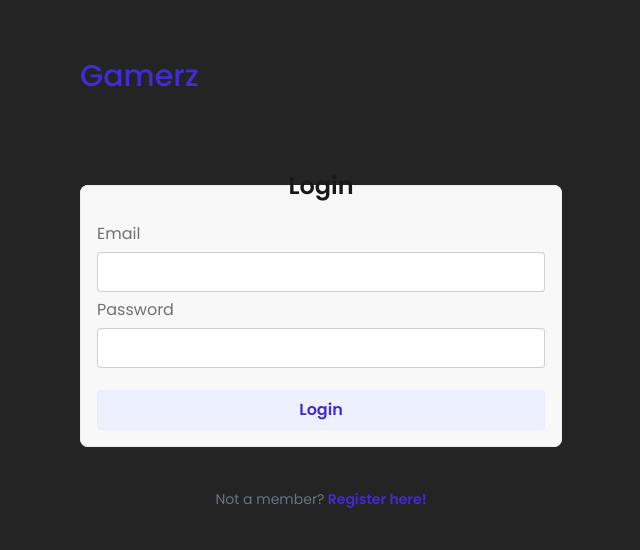
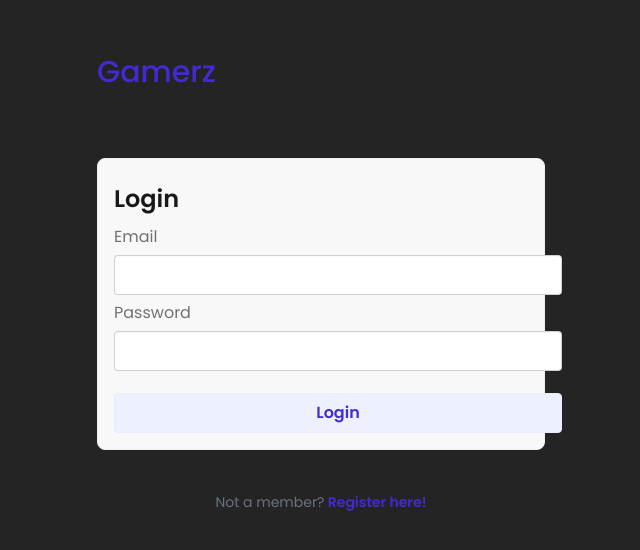
Before and after one commit to 2024-devops-alt-dist/gamerz-mc-yc, a React (Vite) app in the folder gamerz-front/: page /login in a window 1280 px wide. Shown: the part 102-652 px from the top of the page, without its empty margins (319-959 px from the left). Built offline with nearby package versions, Linux system fonts and the light colour scheme.

Commit message:
feature :  login connection api

```diff
--- a/gamerz-front/src/App.css
+++ b/gamerz-front/src/App.css
@@ -4,7 +4,7 @@
 
 @plugin "daisyui/theme" {
   name: "dark";
-  default: false;
+  /*default: false;*/
   prefersdark: false;
   color-scheme: "dark";
   --color-base-100: oklch(25.33% 0.016 252.42);
--- a/gamerz-front/src/components/Login.tsx
+++ b/gamerz-front/src/components/Login.tsx
@@ -1,21 +1,29 @@
 import { Link } from "react-router-dom"
+import { useForm } from 'react-hook-form'
+import register from "./Register.tsx";
 
 function Login() {
+
+    const { handleSubmit, formState: { errors }} = useForm()
 
     return (
         <>
             <div className="flex min-h-full flex-col justify-center px-6 py-12 lg:px-8">
-                <fieldset className="fieldset w-md bg-base-200 border border-base-300 p-4 rounded-box">
+                <form className="fieldset w-md bg-base-200 border border-base-300 p-4 rounded-box" onSubmit={handleSubmit()}>
                     <legend className="fieldset-legend text-2xl">Login</legend>
 
                     <label className="fieldset-label text-base">Email</label>
-                    <input type="email" className="input w-md" placeholder="Email" />
+                    <input  {...register('email', {required : true, message: "l'email est obligatoire"})} type="email" className="input w-md" placeholder="Email" />
+                    {errors.email && errors.email.type === "required" &&
+                        <div className="text-error text-xs font-extralight italic"> {errors.email.message} </div>}
 
                     <label className="fieldset-label text-base">Password</label>
-                    <input type="password" className="input w-md" placeholder="Password" />
+                    <input {...register('password', {required: true})} type="password" className="input w-md" placeholder="Password" />
+                    {errors.password &&
+                        <div className="text-error text-xs font-extralight italic"> {errors.password.message} </div>}
 
                     <button className="btn btn-soft btn-primary text-base mt-4">Login</button>
-                </fieldset>
+                </form>
 
                 <p className="mt-10 text-center text-sm/6 text-gray-500">
                     Not a member?
--- a/gamerz-front/src/components/Register.tsx
+++ b/gamerz-front/src/components/Register.tsx
@@ -18,7 +18,7 @@ const schema = z.object({
 
 type FormFields = z.infer<typeof schema>
 
-function Register() {
+function Register(email: string, p: { message: string; required: boolean }) {
 
     const {
         register,
--- a/gamerz-front/src/services/userService.ts
+++ b/gamerz-front/src/services/userService.ts
@@ -25,3 +25,18 @@ export async function userRegister(data : User) {
         throw new Error("Erreur lors de l'inscription")
     }
 }
+
+export async function login(data: User) {
+    try {
+        const user = {
+            email : data.email,
+            password: data.password,
+        }
+        console.log(user)
+        await axios.post(`${API}/login`, user)
+
+} catch (error: any) {
+        console.log(error.message)
+        throw new Error("Erreur lors de la connexion")
+}
+}
```
